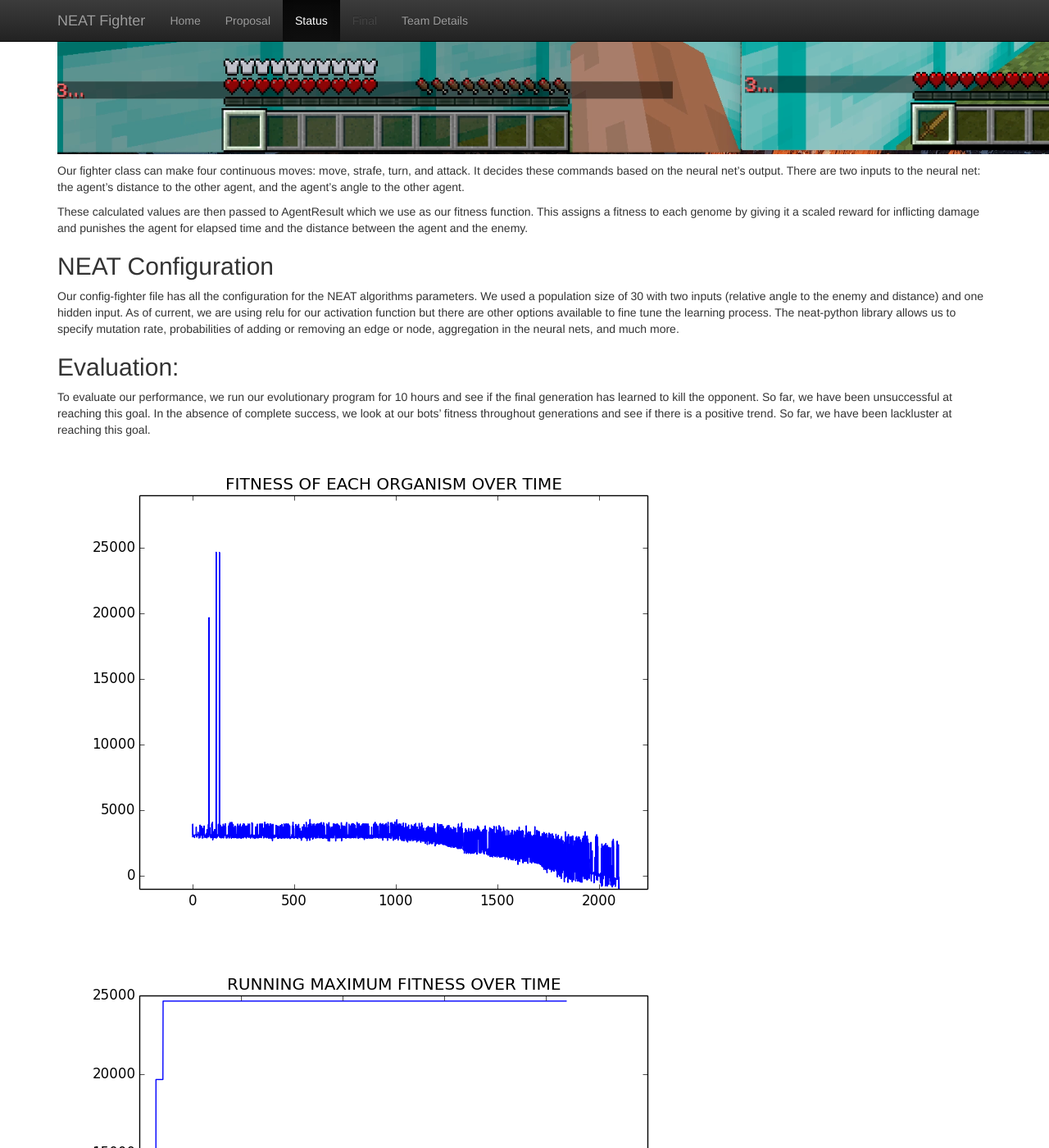
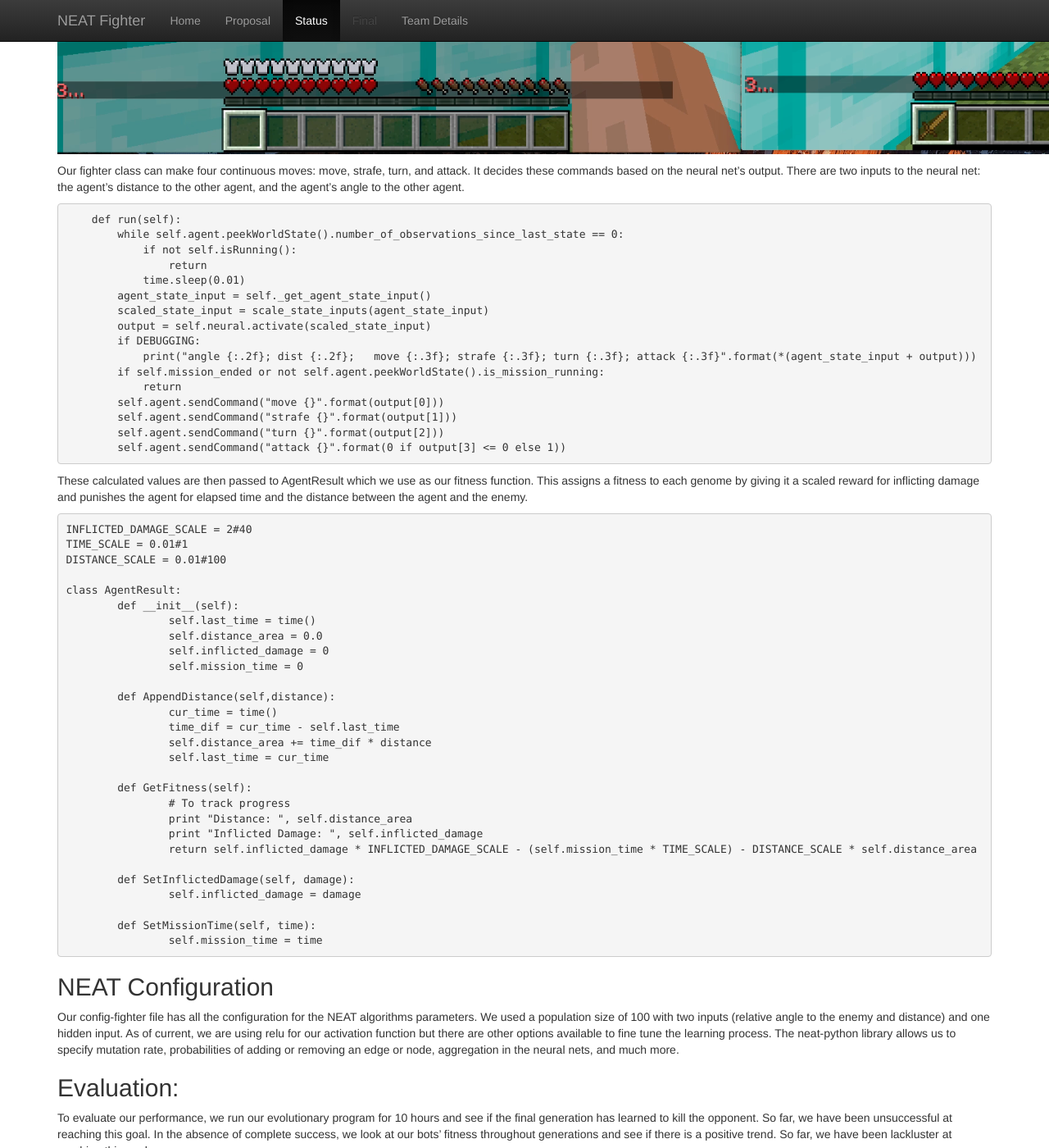
Before and after one commit to UCI-CS-175-Cool-Kids-Club/Neat_Fighter, a Jekyll site: the page built from docs/status.md, in a window 1280 px wide and 1400 px high, scrolled down 3091 px. Shown: the whole window at 82% size. Built offline with Jekyll 4.4.1, drawn with Linux system fonts in a browser that asks for light colours.

Commit message:
Updated status

````diff
--- a/docs/status.md
+++ b/docs/status.md
@@ -37,12 +37,61 @@ With Diamond armor and 10 x 5 x 4 diamond block enclosure, giving the opponent r
 
 Our fighter class can make four continuous moves: move, strafe, turn, and attack. It decides these commands based on the neural net’s output.  There are two inputs to the neural net: the agent's distance to the other agent, and the agent's angle to the other agent.
 
+```python
+    def run(self):
+        while self.agent.peekWorldState().number_of_observations_since_last_state == 0:
+            if not self.isRunning():
+                return
+            time.sleep(0.01)
+        agent_state_input = self._get_agent_state_input()
+        scaled_state_input = scale_state_inputs(agent_state_input)
+        output = self.neural.activate(scaled_state_input)
+        if DEBUGGING:
+            print("angle {:.2f}; dist {:.2f};   move {:.3f}; strafe {:.3f}; turn {:.3f}; attack {:.3f}".format(*(agent_state_input + output)))
+        if self.mission_ended or not self.agent.peekWorldState().is_mission_running:
+            return
+        self.agent.sendCommand("move {}".format(output[0]))
+        self.agent.sendCommand("strafe {}".format(output[1]))
+        self.agent.sendCommand("turn {}".format(output[2]))
+        self.agent.sendCommand("attack {}".format(0 if output[3] <= 0 else 1))
+```
+
 These calculated values are then passed to AgentResult which we use as our fitness function. This assigns a fitness to each genome by giving it a scaled reward for inflicting damage and punishes the agent for elapsed time and the distance between the agent and the enemy.
+
+```python
+INFLICTED_DAMAGE_SCALE = 2#40
+TIME_SCALE = 0.01#1
+DISTANCE_SCALE = 0.01#100
+
+class AgentResult:
+	def __init__(self):
+		self.last_time = time()
+		self.distance_area = 0.0
+		self.inflicted_damage = 0
+		self.mission_time = 0
+
+	def AppendDistance(self,distance):
+		cur_time = time()
+		time_dif = cur_time - self.last_time
+		self.distance_area += time_dif * distance
+		self.last_time = cur_time
+
+	def GetFitness(self):
+		# To track progress
+		print "Distance: ", self.distance_area
+		print "Inflicted Damage: ", self.inflicted_damage
+		return self.inflicted_damage * INFLICTED_DAMAGE_SCALE - (self.mission_time * TIME_SCALE) - DISTANCE_SCALE * self.distance_area
+
+	def SetInflictedDamage(self, damage):
+		self.inflicted_damage = damage
+
+	def SetMissionTime(self, time):
+		self.mission_time = time
+```
 
 ## NEAT Configuration
 
-Our config-fighter file has all the configuration for the NEAT algorithms parameters. We used a population size of 30 with two inputs (relative angle to the enemy and distance) and one hidden input. As of current, we are using relu for our activation function but there are other options available to fine tune the learning process. The neat-python library allows us to specify mutation rate, probabilities of adding or removing an edge or node, aggregation in the neural nets, and much more.
-
+Our config-fighter file has all the configuration for the NEAT algorithms parameters. We used a population size of 100 with two inputs (relative angle to the enemy and distance) and one hidden input. As of current, we are using relu for our activation function but there are other options available to fine tune the learning process. The neat-python library allows us to specify mutation rate, probabilities of adding or removing an edge or node, aggregation in the neural nets, and much more.
 
 ## Evaluation:
 
````
